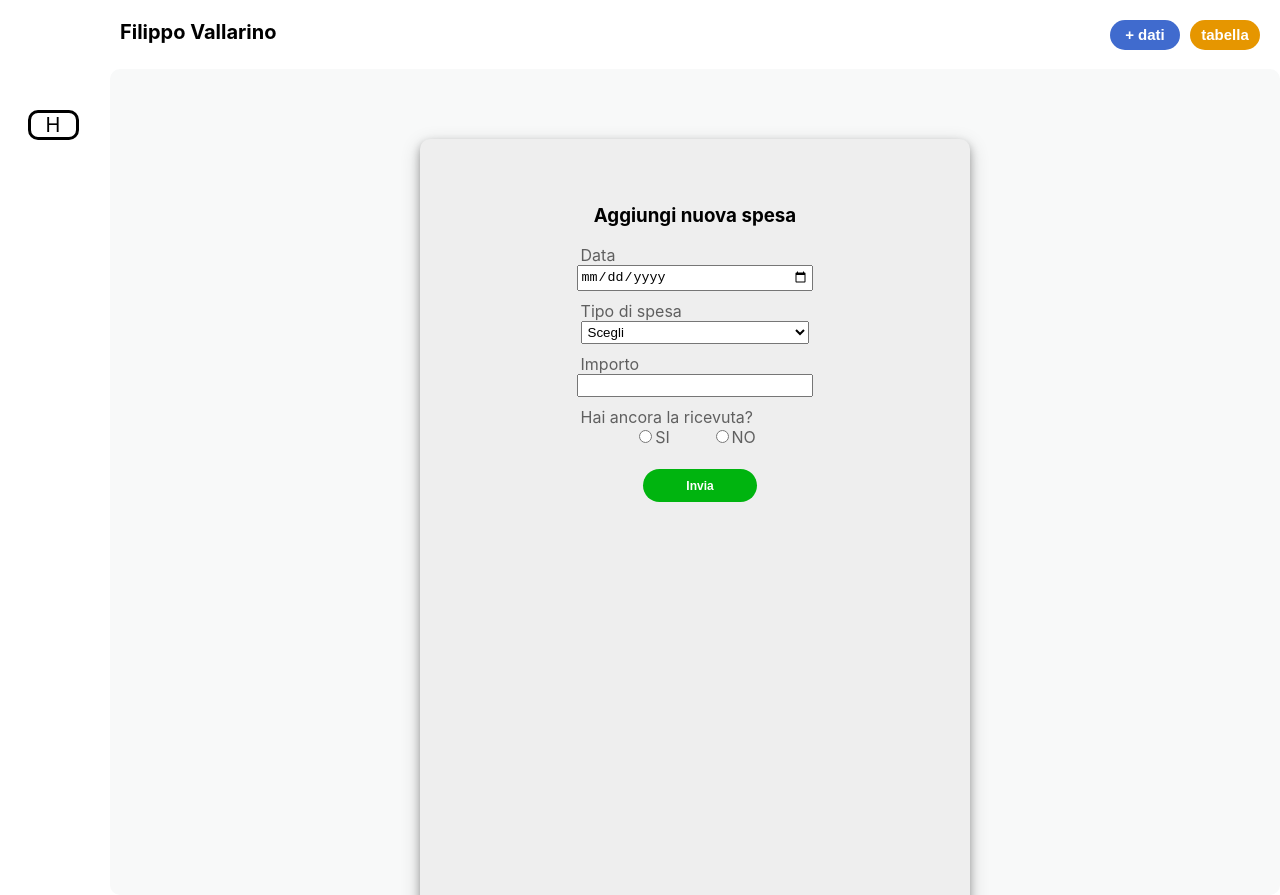
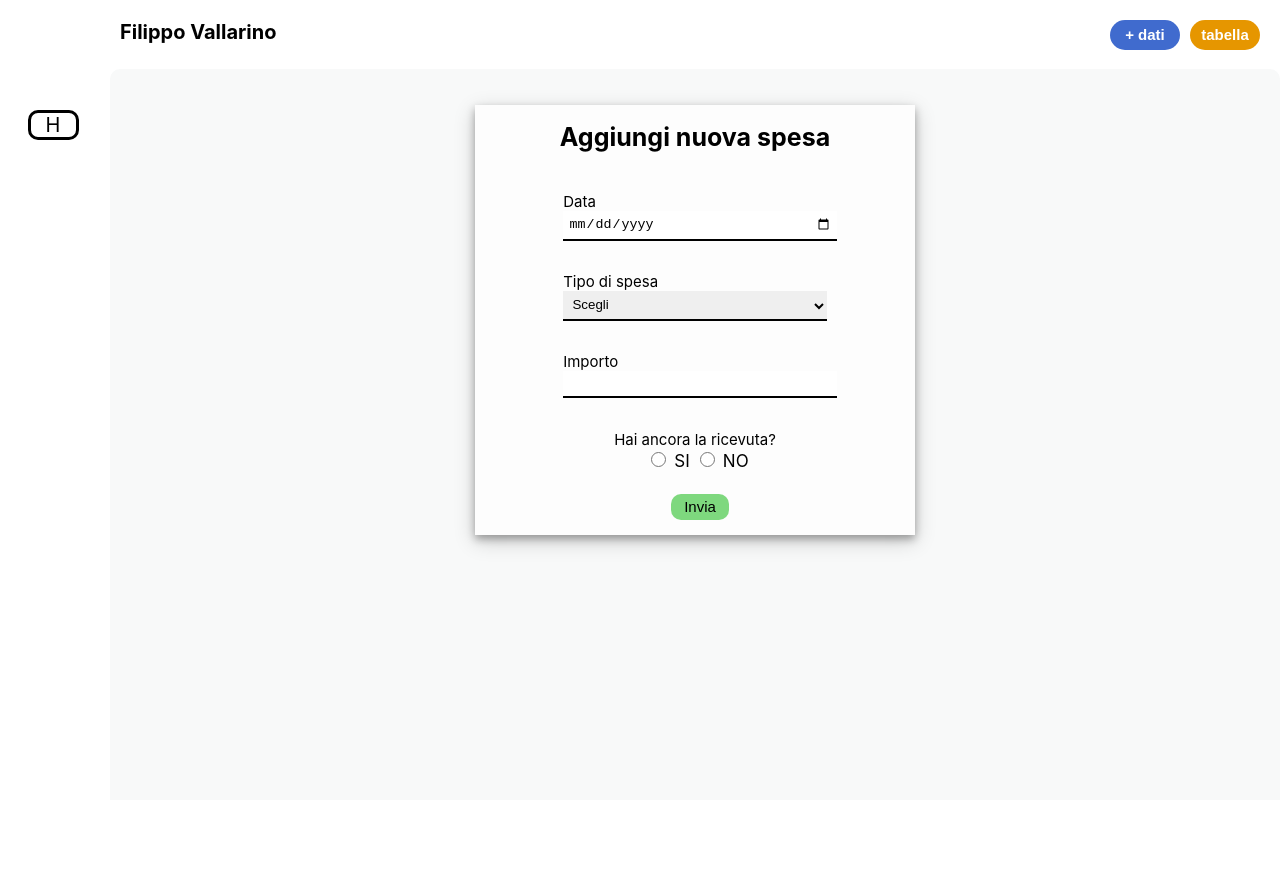
Before and after one commit to Dagon-n/React_rimborsoSpese, a React (Create React App) app: page / in a window 1280 px wide. Both pictures are taken after a click on the button "+ dati". After the commit the page ends 800 px from the top, so only its background shows below. Built offline with nearby package versions, Linux system fonts and the light colour scheme; no server answers.

Commit message:
nuovo css form-table, messo body a 100vh

```diff
--- a/src/Components/Header/Header.css
+++ b/src/Components/Header/Header.css
@@ -1,6 +1,7 @@
 .header {
     font-size: 20px;
     padding: 20px;
+    padding-top: 20px;
     position: -webkit-sticky;
     position: sticky;
     top: 0;
--- a/src/Components/MainScreen/FormAggiungiDati/FormAggiungiDati.js
+++ b/src/Components/MainScreen/FormAggiungiDati/FormAggiungiDati.js
@@ -1,6 +1,14 @@
-import './formAggiungiDati.css'
 import { useState, useContext } from 'react'
 import { ScreenStatusContext } from '../../../Context/ScreenStatusContext'
+
+import FormTitle from './Parts/FormTitle'
+import FormData from './Parts/FormData'
+import FormTipoSpesa from './Parts/FormTipoSpesa'
+import FormImporto from './Parts/FormImporto'
+import FormButtonSubmit from './Parts/FormButtonSubmit'
+import FormRadioRicevuta from './Parts/FormRadioRicevuta'
+
+import './formAggiungiDati2.css'
 
 export default function FormAggiungiDati(props) {
 
@@ -39,7 +47,6 @@ export default function FormAggiungiDati(props) {
         let result = await response.json()
         console.log(result)
 
-        // alert('Spesa aggiunta!')
         setScreenState('tableDati')
     }
 
@@ -48,31 +55,12 @@ export default function FormAggiungiDati(props) {
         <div className='containerForm'>
             <form className="formAggiungiDati" onSubmit={handleSubmit} required>
 
-                <h3 className='formTitolo'>Aggiungi nuova spesa</h3>
-
-                <label>Data</label><br></br>
-                <input type="date" onChange={handleDataChange} className="formDate"></input><br></br>
-
-                <label>Tipo di spesa</label><br></br>
-                <select onChange={handleTipoSpesaChange} defaultValue="scegli" className='formSelect'>
-                    <option disabled value="scegli">Scegli</option>
-                    <option value="taxi">taxi</option>
-                    <option value="treno">treno</option>
-                    <option value="autobus">autobus</option>
-                </select><br></br>
-
-                <label>Importo</label><br></br>
-                <input type="text" onChange={handleImportoChange} className="formText"></input><br></br>
-
-                <label>Hai ancora la ricevuta?</label><br></br>
-                <div className='containerRadioButtons'>
-                    <input type="radio" name='ricevuta' id='si' onChange={()=>setRicevuta('si')} />
-                    <label htmlFor='si'>SI</label>
-                    <input type="radio" name='ricevuta' id='no' onChange={()=>setRicevuta('no')} />
-                    <label htmlFor='no'>NO</label><br></br>
-                </div>
-
-                <button type='submit' className='submitForm'>Invia</button>
+                <FormTitle />
+                <FormData handler={ handleDataChange }/>
+                <FormTipoSpesa handler={ handleTipoSpesaChange } />
+                <FormImporto handler={ handleImportoChange } />
+                <FormRadioRicevuta handler={ handleRicevutaChange } />
+                <FormButtonSubmit />
 
             </form>
         </div>
--- /dev/null
+++ b/src/Components/MainScreen/FormAggiungiDati/Parts/FormButtonSubmit.js
@@ -0,0 +1,11 @@
+export default function FormButtonSubmit(props) {
+
+    return(
+        <div className="containerFormButtons">
+            <button type='submit' className='submitForm'>
+                Invia
+            </button>
+        </div>
+    )
+
+}
--- /dev/null
+++ b/src/Components/MainScreen/FormAggiungiDati/Parts/FormData.js
@@ -0,0 +1,12 @@
+export default function FormData(props) {
+
+    return (
+        <div className="containerFormData">
+            <label htmlFor="formData">
+                Data
+            </label>
+            <input id="formData" type="date" onChange={ props.handler } className="formData" />
+        </div>
+    )
+
+}
--- /dev/null
+++ b/src/Components/MainScreen/FormAggiungiDati/Parts/FormImporto.js
@@ -0,0 +1,12 @@
+export default function FormImporto(props) {
+
+    return (
+        <div className="containerFormImporto">
+            <label htmlFor="formImporto">
+                Importo
+            </label>
+            <input type="text" onChange={ props.handler } className="formText" id="formImporto" />
+        </div>
+    )
+
+}
--- /dev/null
+++ b/src/Components/MainScreen/FormAggiungiDati/Parts/FormRadioRicevuta.js
@@ -0,0 +1,15 @@
+export default function FormRadioRicevuta(props) {
+
+    return (
+        <div className="containerFormRadioRicevuta">
+            <label htmlFor="formRadioRicevuta">Hai ancora la ricevuta?</label>
+            <div className='containerRadioButtons' id="formRadioRicevuta">
+                <input type="radio" name='ricevuta' value='si' onChange={ props.handler } />
+                <label htmlFor='si'>SI</label>
+                <input type="radio" name='ricevuta' value='no' onChange={ props.handler } />
+                <label htmlFor='no'>NO</label><br></br>
+            </div>
+        </div>
+    )
+
+}
--- /dev/null
+++ b/src/Components/MainScreen/FormAggiungiDati/Parts/FormTipoSpesa.js
@@ -0,0 +1,17 @@
+export default function FormTipoSpesa(props) {
+
+    return (
+        <div className="containerFormTipoSpesa">
+            <label htmlFor="formTipoSpesa">
+                Tipo di spesa
+            </label>
+            <select onChange={ props.handler } defaultValue="scegli" className='formSelect' id="formTipoSpesa">
+                <option disabled value="scegli">Scegli</option>
+                <option value="taxi">taxi</option>
+                <option value="treno">treno</option>
+                <option value="autobus">autobus</option>
+            </select>
+        </div>
+    )
+
+}
--- /dev/null
+++ b/src/Components/MainScreen/FormAggiungiDati/Parts/FormTitle.js
@@ -0,0 +1,9 @@
+export default function FormTitle() {
+
+    return (
+        <div className='formTitolo'>
+            Aggiungi nuova spesa
+        </div>
+    )
+
+}
--- a/src/Components/MainScreen/FormAggiungiDati/formAggiungiDati.css
+++ b/src/Components/MainScreen/FormAggiungiDati/formAggiungiDati.css
@@ -1,11 +1,17 @@
 .containerForm{
     padding: 10%;
-    height: 100%;
+    height: 55%;
 }
 
-.formAggiungiDati{
+.formTitolo {
+    margin-top: 0;
+    margin-bottom: 10%;
+    font-size: 20px;
+}
+
+.formAggiungiDati {
     border-radius: 10px;
-    background-color: rgb(238, 238, 238);
+    background-color: rgb(255, 255, 255, 0.7);
     box-shadow: 0 4px 8px 0 rgba(0, 0, 0, 0.3), 0 6px 20px 0 rgba(0, 0, 0, 0.19);
     text-align: center;
     padding: 5%;
@@ -18,25 +24,34 @@
     color: rgb(0, 0, 0, 0.6);
     float: left;
     margin-left: 25%;
+    font-size: 18px;
 }
 
-.formDate, .formSelect, .formText  {
+.formData, .formSelect, .formText  {
+    float: left;
+    margin-left: 25%;
     width: 50%;
-    padding: 2px;
-    margin-bottom: 10px;
+    padding: 5px;
+    margin-bottom: 20px;
+    border-radius: 10px;
+    border: 3px solid rgba(248,249,249,255);
 }
 
-.containerRadioButtons > #no {
-    margin-left: 10%;
+.formSelect{
+    width: 53%;
 }
 
-.containerRadioButtons > label {
-    color: rgb(0, 0, 0, 0.6);
+.formData:focus, .formSelect:focus, .formText:focus  {
+    /* outline-color: rgb(64, 107, 206); */
+}
+
+.containerRadioButtons {
+    margin: 0 auto;
 }
 
 .submitForm {
     width: 25%;
-    margin-top: 5%;
+    margin-top: 10%;
     padding: 2% 3%;
     font-size: 12px;
     font-weight: bold;
--- /dev/null
+++ b/src/Components/MainScreen/FormAggiungiDati/formAggiungiDati2.css
@@ -0,0 +1,89 @@
+.containerForm {
+    padding: 2%;
+    height: 55%;
+}
+
+.formAggiungiDati {
+    background-color: rgb(255, 255, 255, 0.7);
+    box-shadow: 0 4px 8px 0 rgba(0, 0, 0, 0.3), 0 6px 20px 0 rgba(0, 0, 0, 0.19);
+    width: 40%;
+    margin: 0 auto;
+    text-align: center;
+}
+
+.formTitolo {
+    margin-top: 0;
+    margin-bottom: 2%;
+    font-size: 25px;
+    font-weight: bold;
+    padding: 4%;
+}
+
+/* Tutti i container di input e label */
+.containerFormData,
+.containerFormTipoSpesa,
+.containerFormImporto,
+.containerFormRadioRicevuta {
+    margin: 0 auto 5px auto;
+    padding: 3%;
+    width: 60%;
+    font-size: 15px;
+}
+
+/* Tutte le label tranne del radio button */
+.containerFormData > label,
+.containerFormTipoSpesa > label,
+.containerFormImporto > label {
+    display: block;
+    float: left;
+}
+
+/* Tutti gli input tranne quello del radio button */
+.containerFormData > input,
+.containerFormTipoSpesa > select,
+.containerFormImporto > input {
+    width: 100%;
+    padding: 2%;
+    border: none;
+    border-bottom: solid 2px black;
+    outline: none;
+}
+
+.containerFormData > input:active,
+.containerFormTipoSpesa > select:active,
+.containerFormImporto > input:active {
+    border-bottom: solid 2px rgb(0, 150, 0, 0.7);
+    outline: none;
+}
+
+/* Label radio button */
+.containerRadioButtons > label {
+    font-size: 17px;
+}
+
+/* Container di solo le 'palline' del radio button */
+.containerRadioButtons > input {
+    cursor: pointer;
+    width: 25px;
+    height: 15px;
+}
+
+/* Container bottoni in fondo alla form */
+.containerFormButtons {
+    padding-top: 5px;
+    padding-bottom: 15px;
+}
+
+/* Button form submit dati */
+.submitForm {
+    font-size: 15px;
+    border-radius: 10px;
+    border: none;
+    padding: 1% 3%;
+    cursor: pointer;
+    background-color: rgb(0, 180, 0, 0.5);
+}
+
+.submitForm:hover {
+    background-color: rgb(0, 150, 0, 0.7);
+}
--- a/src/index.css
+++ b/src/index.css
@@ -5,7 +5,7 @@ Viewport height prende l'altezza totale dello schermo di chi sta guardando (teor
 */
 
 html, body{
-  /* height: 100vh; Viewport height */
+  height: 100vh;
   margin: 0;
   padding: 0;
   overflow-y: hidden;
```
